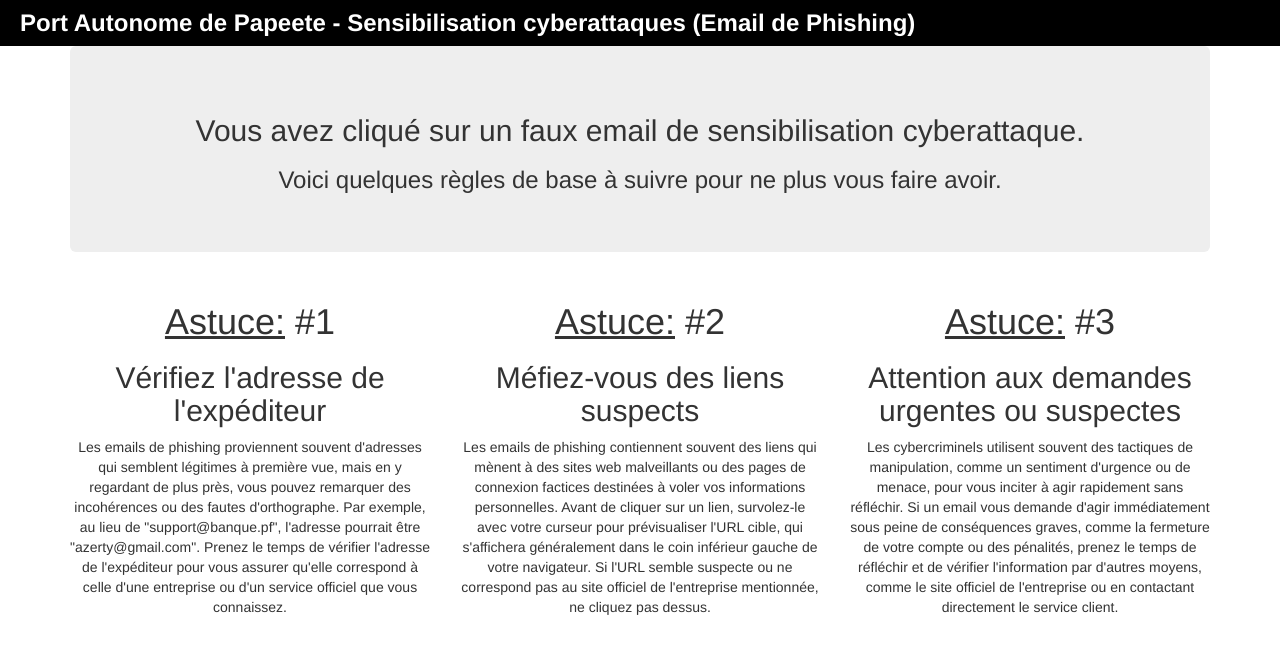
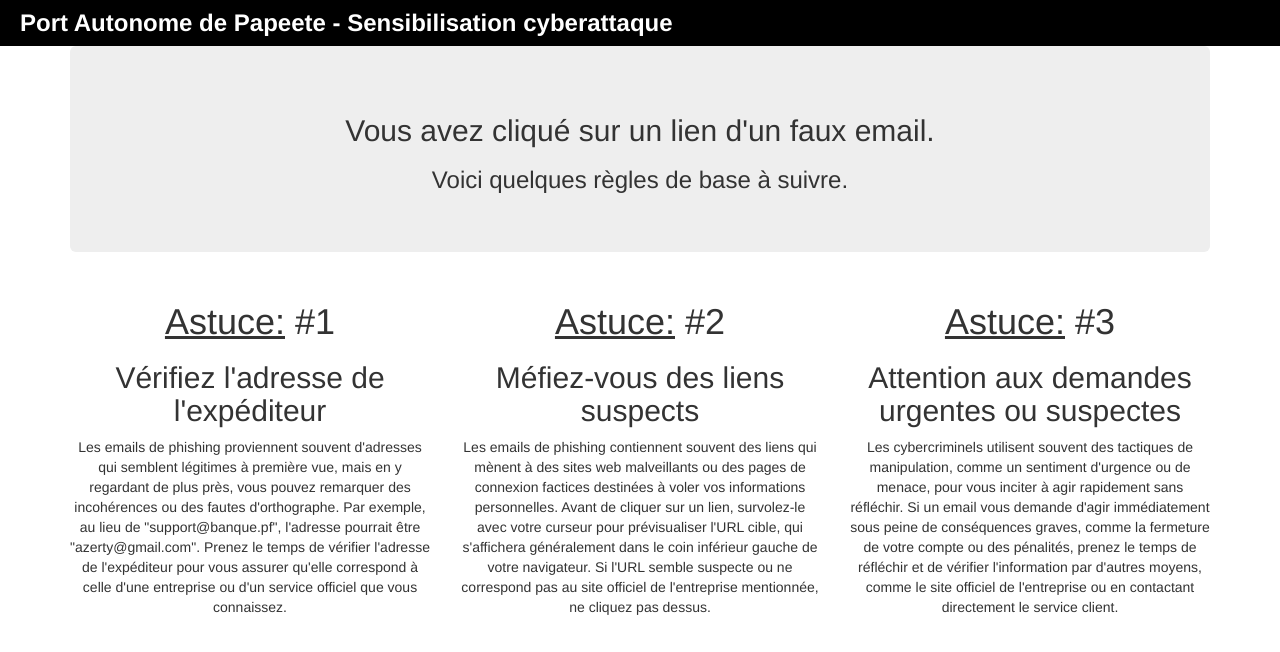
Before and after one commit to SIPORT/sensibilisation, a plain HTML site: page index.html in a window 1280 px wide. Drawn offline with nearby package versions, Linux system fonts and the light colour scheme.

Commit message:
Update index.html

```diff
--- a/index.html
+++ b/index.html
@@ -20,12 +20,12 @@
 </head>
 <body>
   <div class="header" style="text-align:left;">
-    <div class="navLink"><h3 style="margin:0;"><b> Port Autonome de Papeete - Sensibilisation cyberattaques (Email de Phishing)</b></h3></div>
+    <div class="navLink"><h3 style="margin:0;"><b> Port Autonome de Papeete - Sensibilisation cyberattaque</b></h3></div>
   </div>
   <div class="container" style="text-align:center">
     <div class="jumbotron">
-      <h2>Vous avez cliqué sur un faux email de sensibilisation cyberattaque.</h2>
-      <h3>Voici quelques règles de base à suivre pour ne plus vous faire avoir.</h3>
+      <h2>Vous avez cliqué sur un lien d'un faux email.</h2>
+      <h3>Voici quelques règles de base à suivre.</h3>
     </div>
     <div class="row">
       <div class="col-md-4"><h1><U>Astuce:</U> #1</h1>
```
